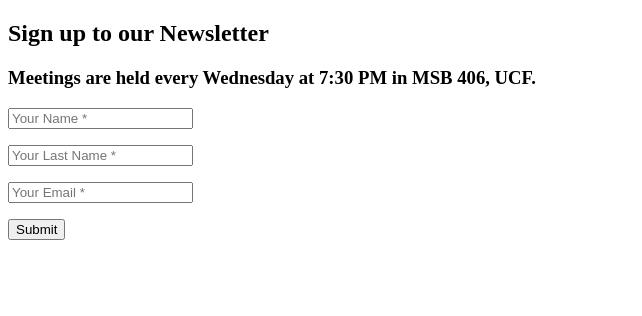
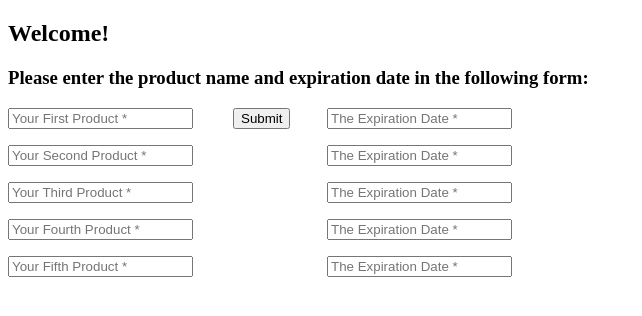
Before and after one commit to DiegoBriceno03/SwampHacks2018, a plain HTML site: page index.html in a window 1280 px wide. Shown: the whole page, without its empty margins (0-642 px from the left). Drawn offline with Linux system fonts and the light colour scheme.

Commit message:
Added Index file with form

```diff
--- a/index.html
+++ b/index.html
@@ -5,40 +5,82 @@
 
     <title>Home</title>
 
+    <style type="text/css">
+        .column1 {
+        float:left;
+        position:relative;
+        margin-right:40px
+        }
+        .column2 {
+        float:right;
+        position:relative;
+        margin-right:760px
+        }
+    </style>
 </head>
+<!--  <form id="newsForm" novalidate> --- Check this out later-->
+<body>
 
-<body>
-    <section id="product-date">
+<section id="productexpire">
         <div class="container">
             <div class="row">
-                <div class="col-lg-12 text-center">
-                    <h2 class="section-heading">Sign up to our Newsletter</h2>
-                    <h3 class="section-subheading text-muted">Meetings are held every Wednesday at 7:30 PM in MSB 406, UCF.</h3>
+                <div>
+                    <h2>Welcome!</h2>
+                    <h3>Please enter the product name and expiration date in the following form:</h3>
                 </div>
             </div>
             <div class="row">
-                <div class="col-lg-12">
-                    <form id="newsForm" novalidate>
-                        <div class="row">
-                            <div class="col-md-offset-3 col-md-6">
+                <div>
+                    <form id="productForm" novalidate>
+                        <div>
+                            <div class="column1">
                                 <div class="form-group">
-                                    <input id="name" name="first" type="text" class="form-control" placeholder="Your Name *" required data-validation-required-message="Please enter your name.">
+                                    <input id="product1" name="first" type="text" class="form-control" placeholder="Your First Product *" required data-validation-required-message="Please enter your first product.">
                                     <p class="help-block text-danger"></p>
                                 </div>
                                 <div class="form-group">
-                                    <input id="last" name="last" type="text" class="form-control" placeholder="Your Last Name *" required data-validation-required-message="Please enter your name.">
+                                    <input id="product2" name="second" type="text" class="form-control" placeholder="Your Second Product *" required data validation-required-message="Please enter your second product.">
                                     <p class="help-block text-danger"></p>
                                 </div>
                                 <div class="form-group">
-                                    <input id="email" name="email" type="email" class="form-control" placeholder="Your Email *" required data-validation-required-message="Please enter your email address.">
+                                    <input id="product3" name="third" type="text" class="form-control" placeholder="Your Third Product *" required data-validation-required-message="Please enter your third product.">
+                                    <p class="help-block text-danger"></p>
+                                </div>
+                                <div class="form-group">
+                                    <input id="product4" name="fourth" type="text" class="form-control" placeholder="Your Fourth Product *" required data-validation-required-message="Please enter your fourth product.">
+                                    <p class="help-block text-danger"></p>
+                                </div>
+                                <div class="form-group">
+                                    <input id="product5" name="fifth" type="text" class="form-control" placeholder="Your Fifth Product *" required data-validation-required-message="Please enter your fifth product.">
+                                    <p class="help-block text-danger"></p>
+                                </div>
+                            </div>
+                            <div class="column2">
+                                <div class="form-group">
+                                    <input id="expire1" name="date1" type="email" class="form-control" placeholder="The Expiration Date *" required data-validation-required-message="Please enter the expiration date of the product 1.">
+                                    <p class="help-block text-danger"></p>
+                                </div>
+                                <div class="form-group">
+                                    <input id="expire2" name="date2" type="email" class="form-control" placeholder="The Expiration Date *" required data-validation-required-message="Please enter the expiration date of the product 2.">
+                                    <p class="help-block text-danger"></p>
+                                </div>
+                                <div class="form-group">
+                                    <input id="expire3" name="date3" type="email" class="form-control" placeholder="The Expiration Date *" required data-validation-required-message="Please enter the expiration date of the product 3.">
+                                    <p class="help-block text-danger"></p>
+                                </div>
+                                <div class="form-group">
+                                    <input id="expire4" name="date4" type="email" class="form-control" placeholder="The Expiration Date *" required data-validation-required-message="Please enter the expiration date of the product 4.">
+                                    <p class="help-block text-danger"></p>
+                                </div>
+                                <div class="form-group">
+                                    <input id="expire5" name="date5" type="email" class="form-control" placeholder="The Expiration Date *" required data-validation-required-message="Please enter the expiration date of the product 5.">
                                     <p class="help-block text-danger"></p>
                                 </div>
                             </div>
                             <div class="clearfix"></div>
-                            <div class="col-lg-12 text-center">
+                            <div>
                                 <div id="success"></div>
                                 <button type="submit" class="btn btn-xl">Submit</button>
-                            </div>
                         </div>
                     </form>
                 </div>
```
